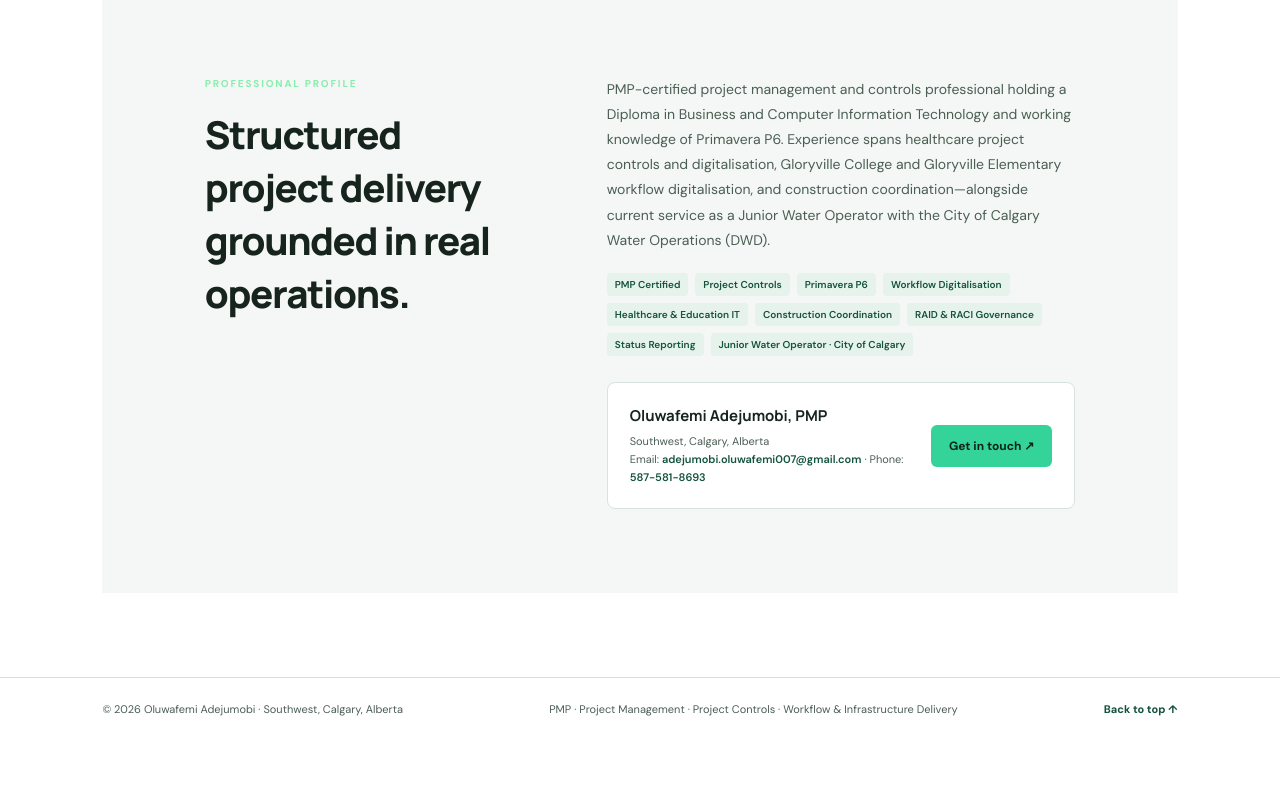
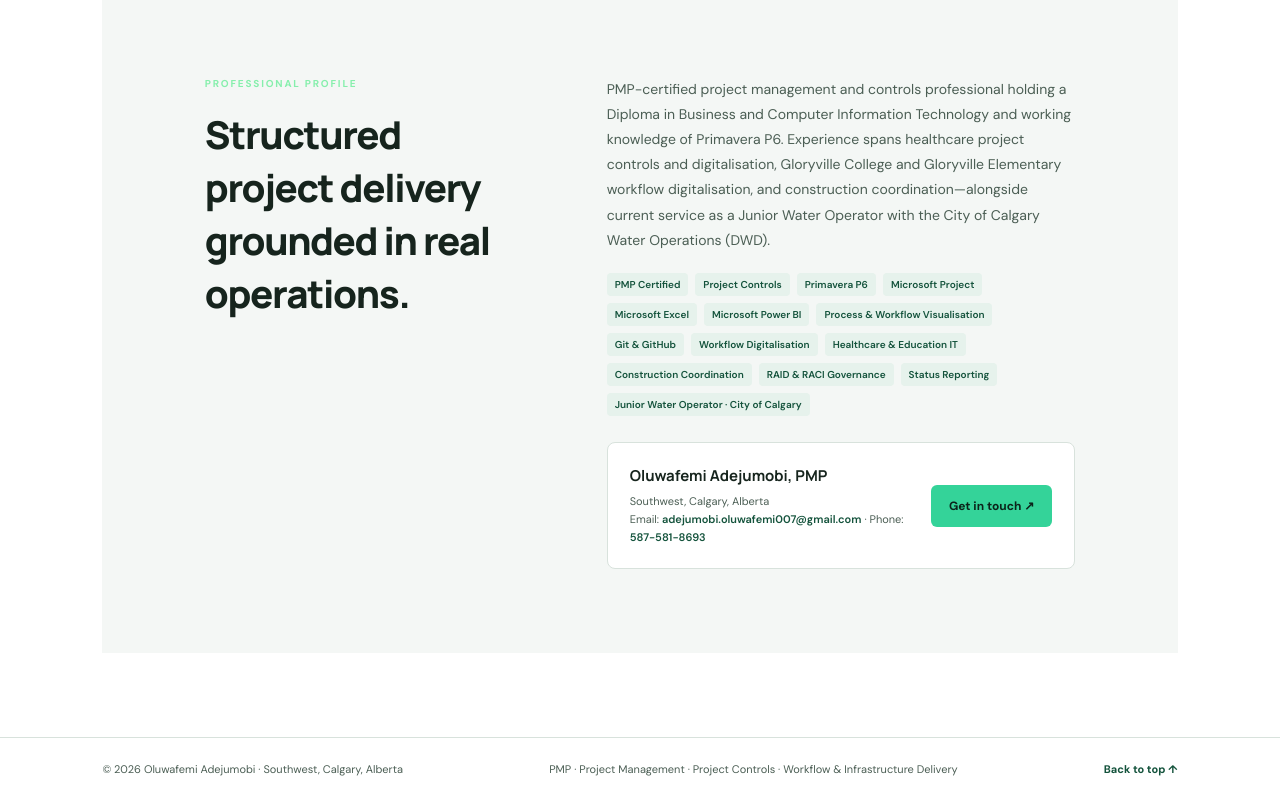
Before and after one commit to kadoshprojects/oluwafemi-professional-portfolio, a plain HTML site: page index.html in a window 1280 px wide. Shown: the part 7355-8155 px from the top of the page. Before the commit the page ends 8095 px from the top, so only its background shows below. Drawn offline with nearby package versions, Linux system fonts and the light colour scheme.

Commit message:
Enhance skills section with new competencies
Updated skills section to include additional skills and tools.

```diff
--- a/index.html
+++ b/index.html
@@ -405,6 +405,11 @@
   <span>PMP Certified</span>
   <span>Project Controls</span>
   <span>Primavera P6</span>
+  <span>Microsoft Project</span>
+  <span>Microsoft Excel</span>
+  <span>Microsoft Power BI</span>
+  <span>Process &amp; Workflow Visualisation</span>
+  <span>Git &amp; GitHub</span>
   <span>Workflow Digitalisation</span>
   <span>Healthcare &amp; Education IT</span>
   <span>Construction Coordination</span>
```
Lines whose indentation alone changed are shown as unchanged.
